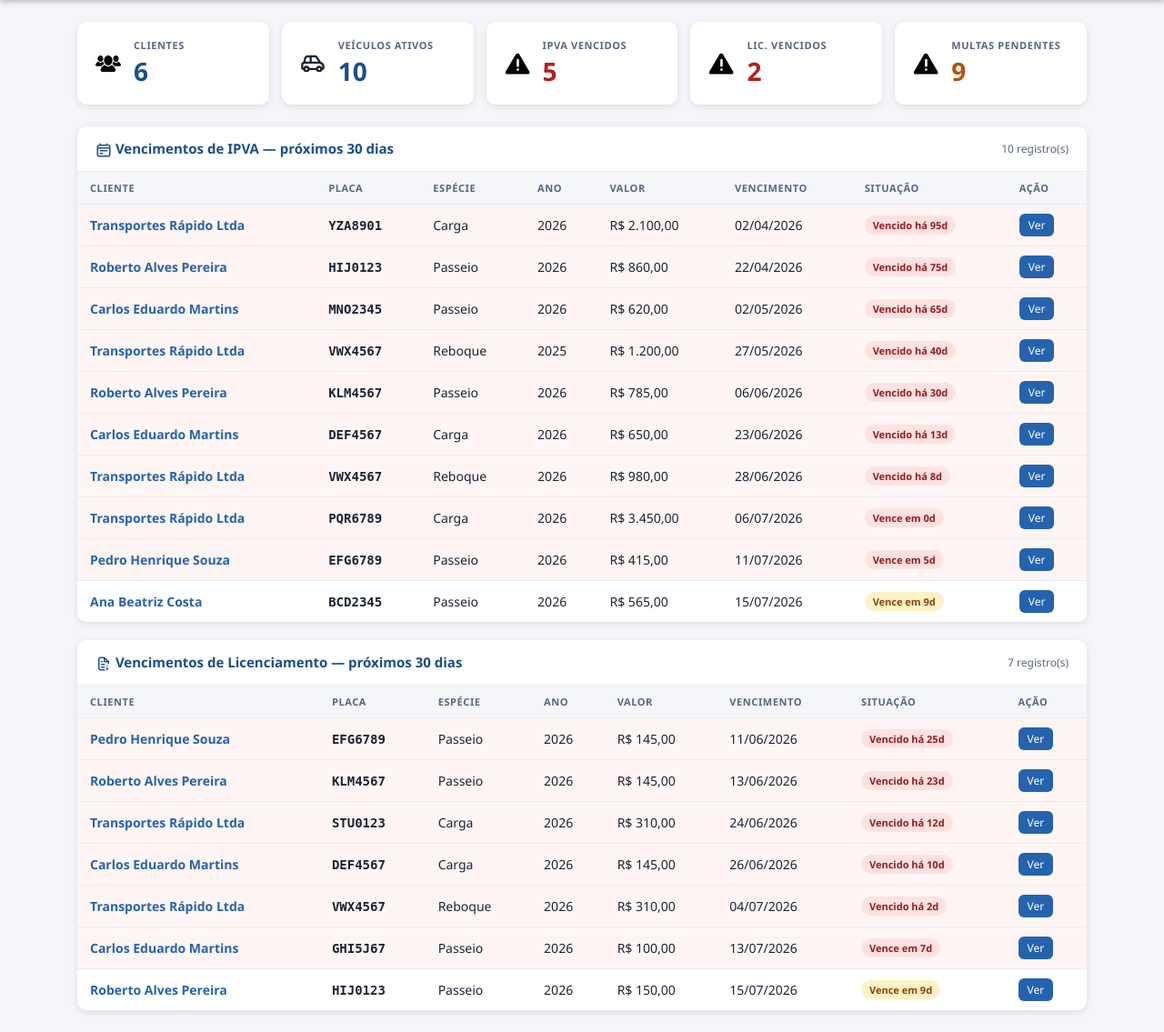
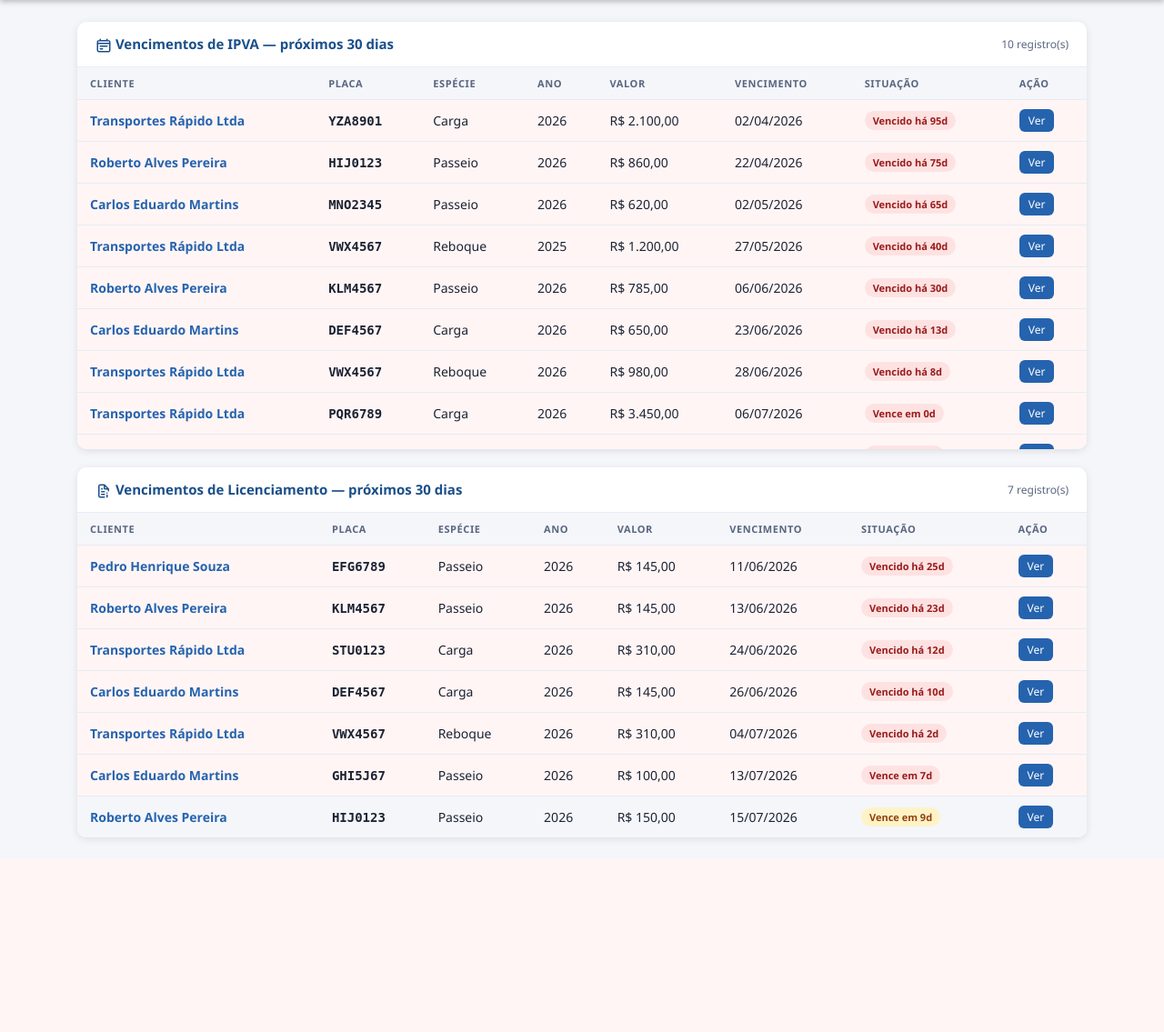
Before and after one commit to kaua573/despachante, a Flask app: page / in a window 1280 px wide. Shown: the part 56-1191 px from the top of the page at 91% size. After the commit the page ends 985 px from the top, so only its background shows below. Run offline with Flask 3, Linux system fonts and the light colour scheme; a user stored in the database is signed in; data comes from the database, SQL or seed files in the repository; both versions use the stored data as it was after the commit.

Commit message:
alterações no dashboard

```diff
--- a/app/templates/base.html
+++ b/app/templates/base.html
@@ -100,6 +100,11 @@
   tbody tr:hover { background:var(--cinza1); }
   tbody tr:last-child { border-bottom:none; }
   td { padding:10px 14px; vertical-align:middle; }
+
+  .tabela-scroll{
+    max-height: 420px; overflow-y: auto;
+    position: sticky; top: 0; background: var(--cinza1); z-index: 1;
+  }
 
   .badge { display:inline-block; padding:3px 9px; border-radius:20px; font-size:11px; font-weight:700; white-space:nowrap; }
   html[data-tema="claro"] .badge-pago     { background:#d1fae5; color:#065f46; }
--- a/app/templates/dashboard.html
+++ b/app/templates/dashboard.html
@@ -2,13 +2,13 @@
 {% block title %}Dashboard{% endblock %}
 {% block breadcrumb %}<span>Início</span>{% endblock %}
 
-{% block content %}
-<div style="display:grid;grid-template-columns:repeat(auto-fit,minmax(180px,1fr));gap:14px;margin-bottom:24px;">
+{% block content %}<!-- Seu comentário aqui -->
+{#<div style="display:grid;grid-template-columns:repeat(auto-fit,minmax(180px,1fr));gap:14px;margin-bottom:24px;">
   <div class="card" style="padding:18px 20px;display:flex;align-items:center;gap:14px;">
     {{ icon('users','icon icon-lg') }}
     <div>
-      <div  style="font-size:11px;font-weight:700;color:var(--sub);letter-spacing:.6px;text-transform:uppercase;">
-        Clientes</div>
+      <div style="font-size:11px;font-weight:700;color:var(--sub);letter-spacing:.6px;text-transform:uppercase;">
+        Clientes aqui</div>
       <div id="tot-clientes" style="font-size:28px;font-weight:700;color:var(--azul);margin-top:2px;">—</div>
     </div>
   </div>
@@ -44,14 +44,13 @@
       <div id="tot-multas" style="font-size:28px;font-weight:700;color:var(--amarelo);margin-top:2px;">—</div>
     </div>
   </div>
-</div>
-
+</div>#}
 <div class="card" style="margin-bottom:20px;">
   <div class="card-header">
     <h2>{{ icon('calendar') }} Vencimentos de IPVA — próximos 30 dias</h2>
     <span id="badge-ipva" style="font-size:12px;color:var(--sub);"></span>
   </div>
-  <div class="tabela-wrap">
+  <div class="tabela-wrap tabela-scroll">
     <table>
       <thead>
         <tr>
@@ -75,7 +74,7 @@
     <h2>{{ icon('file') }} Vencimentos de Licenciamento — próximos 30 dias</h2>
     <span id="badge-lic" style="font-size:12px;color:var(--sub);"></span>
   </div>
-  <div class="tabela-wrap">
+  <div class="tabela-wrap tabela-scroll">
     <table>
       <thead>
         <tr>
@@ -126,11 +125,14 @@
   async function carregar() {
     const d = await apiFetch('/api/dashboard');
     if (!d) return;
-    document.getElementById('tot-clientes').textContent = d.totais.total_clientes;
-    document.getElementById('tot-veiculos').textContent = d.totais.total_veiculos;
-    document.getElementById('tot-ipva').textContent = d.totais.ipva_vencidos;
-    document.getElementById('tot-lic').textContent = d.totais.lic_vencidos;
-    document.getElementById('tot-multas').textContent = d.totais.multas_pendentes;
+    {#
+      linha comentadas para retirar o cantigo card superior
+      document.getElementById('tot-clientes').textContent = d.totais.total_clientes;
+      document.getElementById('tot-veiculos').textContent = d.totais.total_veiculos;
+      document.getElementById('tot-ipva').textContent = d.totais.ipva_vencidos;
+      document.getElementById('tot-lic').textContent = d.totais.lic_vencidos;
+      document.getElementById('tot-multas').textContent = d.totais.multas_pendentes;
+    #}
 
     const tbi = document.getElementById('tbody-ipva');
     document.getElementById('badge-ipva').textContent = d.ipva.length + ' registro(s)';
```
Also changed, not shown: app/static/icons/download.svg (deleted), app/static/uploads/logo/logo.png (added), backups/backup_20260703_130416.db (added), backups/backup_20260703_133416.db (added), despachante.db, logoapp.ico (added), logoapp.png (added).
